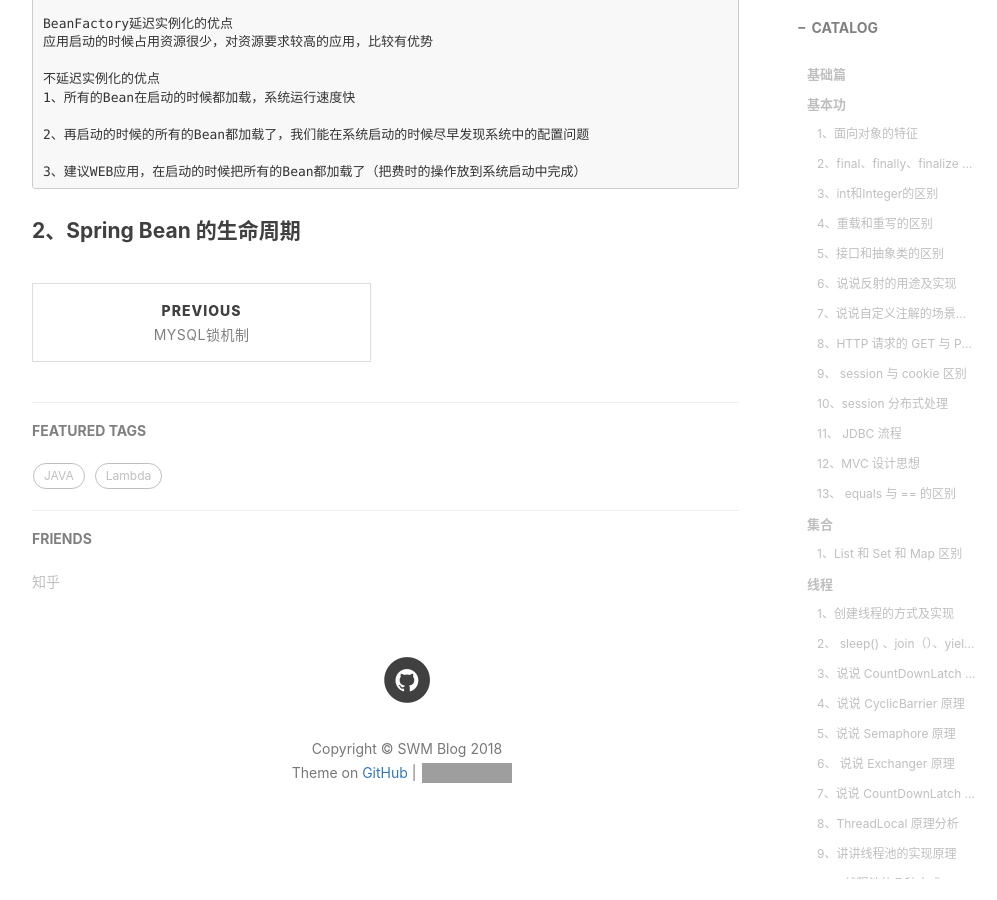
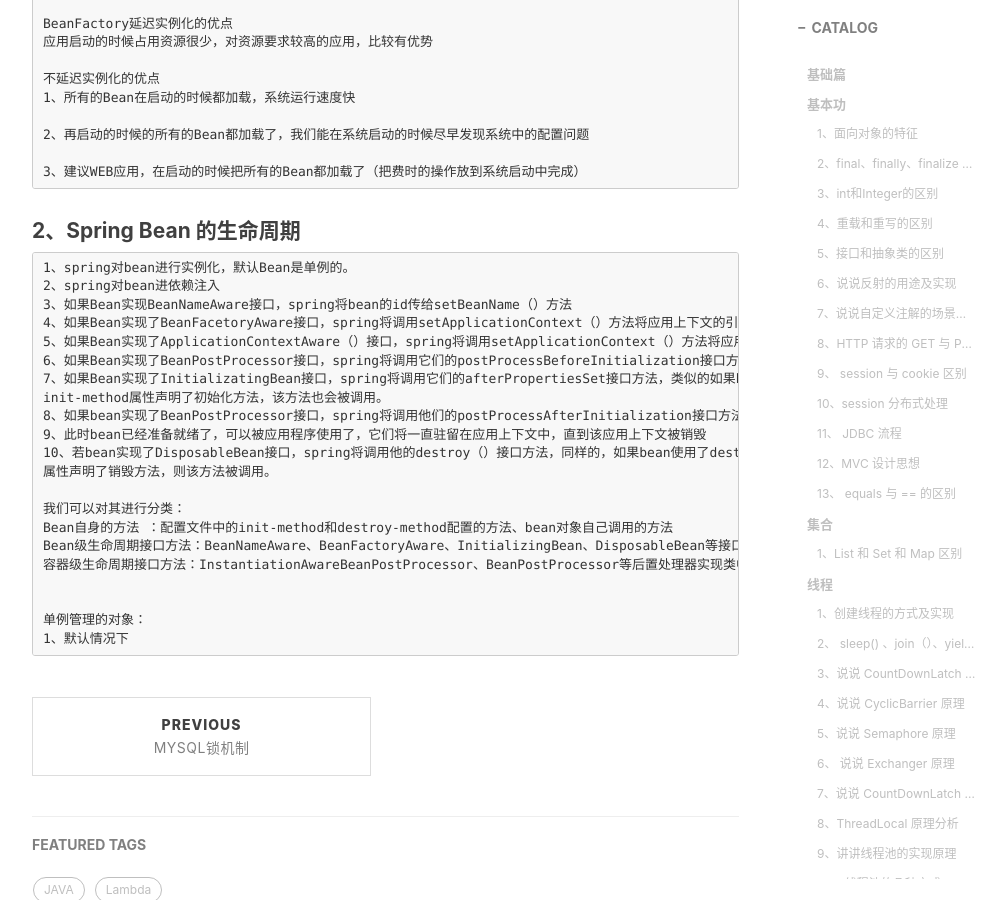
Before and after one commit to shengwenming/shengwenming.github.io, a Jekyll site: the page built from _posts/2018-08-27-2018 JAVA面试及题解.md, in a window 1280 px wide and 900 px high, scrolled down 35128 px. Shown: the whole window, without its empty margins (233-1230 px from the left). Built offline with Jekyll 4.4.1, drawn with Linux system fonts in a browser that asks for light colours; nearby versions of some CDN libraries; comment, search, counter and statistics services are not loaded; before the commit the page ends 36005 px from its top, so only the background shows below that; grey boxes are pictures that could not be loaded.

```diff
--- a/_posts/2018-08-27-2018 JAVA面试及题解.md
+++ b/_posts/2018-08-27-2018 JAVA面试及题解.md
@@ -1802,3 +1802,24 @@ tags:
 
 
 #### 2、Spring Bean 的生命周期
+    1、spring对bean进行实例化，默认Bean是单例的。
+    2、spring对bean进依赖注入
+    3、如果Bean实现BeanNameAware接口，spring将bean的id传给setBeanName（）方法
+    4、如果Bean实现了BeanFacetoryAware接口，spring将调用setApplicationContext（）方法将应用上下文的引用传入
+    5、如果Bean实现了ApplicationContextAware（）接口，spring将调用setApplicationContext（）方法将应用上下文导入
+    6、如果Bean实现了BeanPostProcessor接口，spring将调用它们的postProcessBeforeInitialization接口方法
+    7、如果Bean实现了InitializatingBean接口，spring将调用它们的afterPropertiesSet接口方法，类似的如果bean使用了
+    init-method属性声明了初始化方法，该方法也会被调用。
+    8、如果bean实现了BeanPostProcessor接口，spring将调用他们的postProcessAfterInitialization接口方法
+    9、此时bean已经准备就绪了，可以被应用程序使用了，它们将一直驻留在应用上下文中，直到该应用上下文被销毁
+    10、若bean实现了DisposableBean接口，spring将调用他的destroy（）接口方法，同样的，如果bean使用了destroy-method
+    属性声明了销毁方法，则该方法被调用。
+
+    我们可以对其进行分类：
+    Bean自身的方法 ：配置文件中的init-method和destroy-method配置的方法、bean对象自己调用的方法
+    Bean级生命周期接口方法：BeanNameAware、BeanFactoryAware、InitializingBean、DisposableBean等接口中的方法
+    容器级生命周期接口方法：InstantiationAwareBeanPostProcessor、BeanPostProcessor等后置处理器实现类中重写的方法
+
+
+    单例管理的对象：
+    1、默认情况下
```
